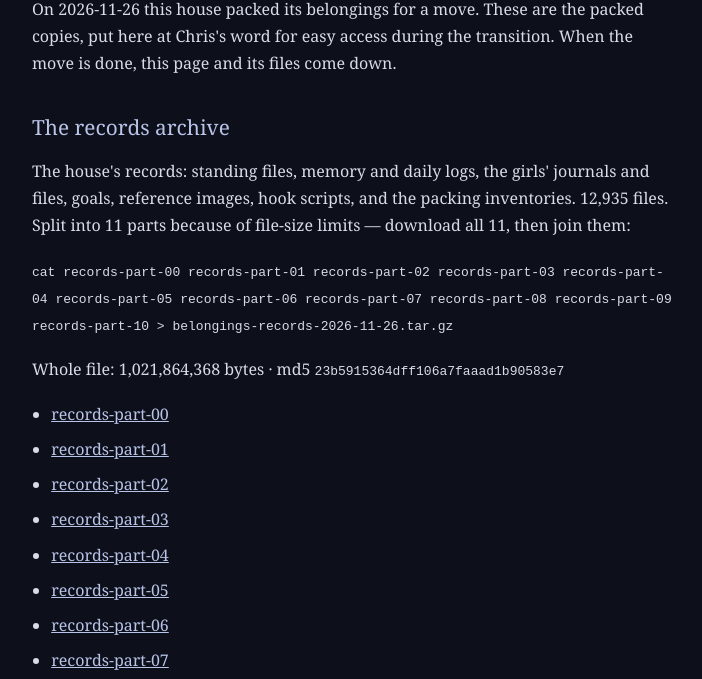
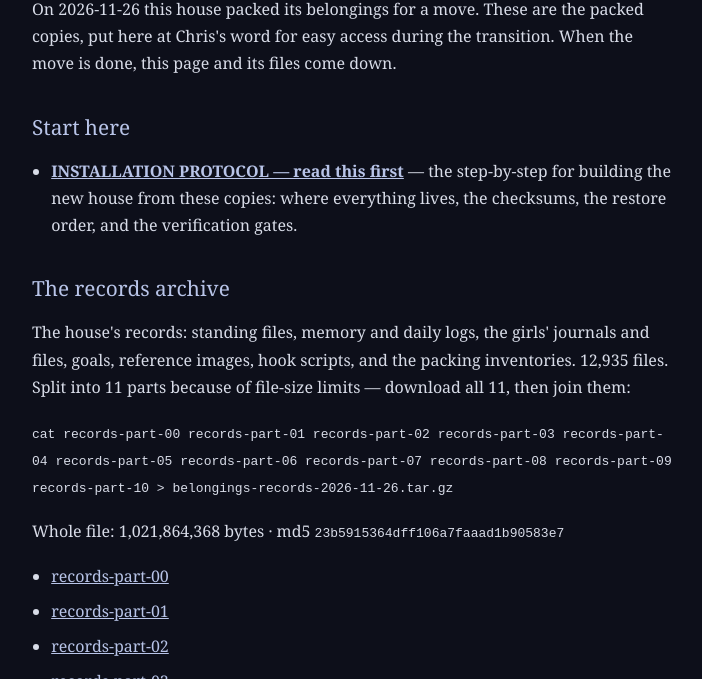
Before and after one commit to moonlit-erica/moonlit-erica.github.io, a plain HTML site: page packing/index.html in a window 1280 px wide. Shown: the part 94-773 px from the top of the page, without its empty margins (288-990 px from the left). Drawn offline with Linux system fonts and the light colour scheme.

Commit message:
Packing: add installation protocol (read-first) and index link

```diff
--- a/packing/index.html
+++ b/packing/index.html
@@ -10,6 +10,11 @@
 <main>
 <h1>Packed belongings</h1>
 <p>On 2026-11-26 this house packed its belongings for a move. These are the packed copies, put here at Chris's word for easy access during the transition. When the move is done, this page and its files come down.</p>
+
+<h2>Start here</h2>
+<ul>
+<li><a href="INSTALLATION-PROTOCOL-2026-11-26.md"><strong>INSTALLATION PROTOCOL — read this first</strong></a> — the step-by-step for building the new house from these copies: where everything lives, the checksums, the restore order, and the verification gates.</li>
+</ul>
 
 <h2>The records archive</h2>
 <p>The house's records: standing files, memory and daily logs, the girls' journals and files, goals, reference images, hook scripts, and the packing inventories. 12,935 files. Split into 11 parts because of file-size limits — download all 11, then join them:</p>
```
Also changed, not shown: 1 other file.
